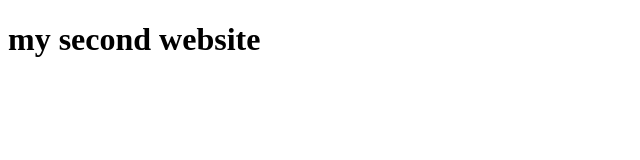
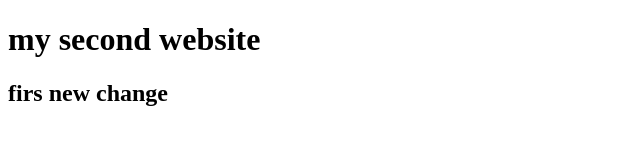
Before and after one commit to rashariful91/my-second-repo, a plain HTML site: page index.html in a window 1280 px wide. Shown: the whole page, without its empty margins (0-640 px from the left). Drawn offline with Linux system fonts and the light colour scheme.

Commit message:
add new code

```diff
--- a/index.html
+++ b/index.html
@@ -8,6 +8,7 @@
 </head>
 <body>
     <h1>my second website</h1>
+    <h2>firs new change</h2>
 
 </body>
 </html>
```
